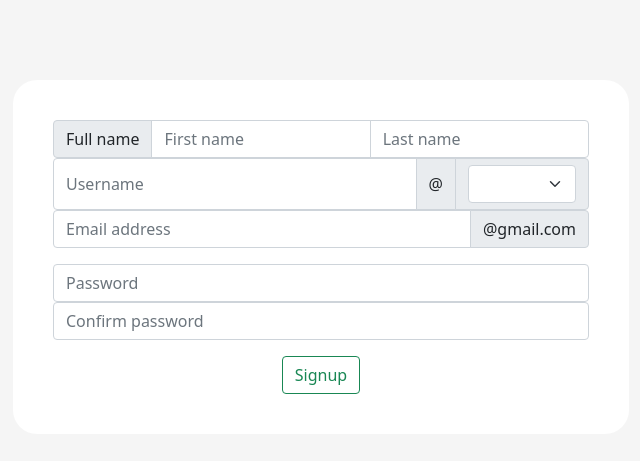
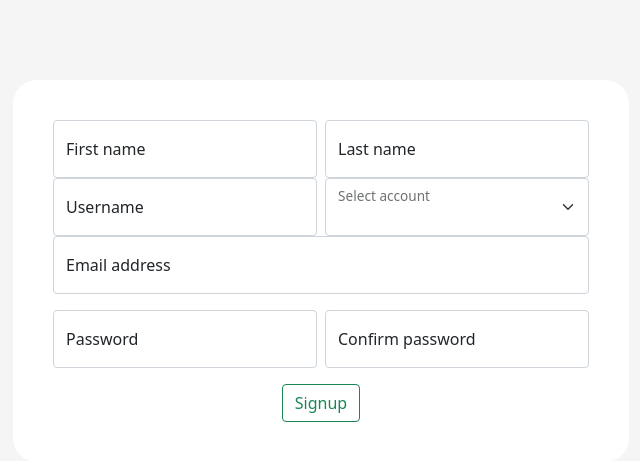
Before and after one commit to MayurThakar/3rd-year-project, a Django app: page /signup/ in a window 1280 px wide. Shown: the top 461 px of the page, without its empty margins (319-959 px from the left). Run offline with Django 3.2, Linux system fonts and the light colour scheme.

Commit message:
upgrade css

```diff
--- a/thirdyrprj/settings.py
+++ b/thirdyrprj/settings.py
@@ -120,8 +120,8 @@ USE_TZ = True
 # https://docs.djangoproject.com/en/3.2/howto/static-files/
 
 STATIC_URL = '/static/'
-# STATICFILES_DIRS = [os.path.join(BASE_DIR, 'static')]
-STATIC_ROOT = os.path.join(BASE_DIR, 'staticfiles')
+STATICFILES_DIRS = [os.path.join(BASE_DIR, 'static')]
+# STATIC_ROOT = os.path.join(BASE_DIR, 'staticfiles')
 
 # Default primary key field type
 # https://docs.djangoproject.com/en/3.2/ref/settings/#default-auto-field
--- a/thirdyrprj/urls.py
+++ b/thirdyrprj/urls.py
@@ -17,10 +17,11 @@ from django.contrib import admin
 from django.urls import path
 from django.conf import settings
 from django.conf.urls.static import static
-from webapp.views import index, signup
+from webapp import views
 
 urlpatterns = [
-    path('', index, name='index'),
-    path('signup/', signup, name='signup'),
+    path('', views.index, name='index'),
+    path('signup/', views.signup, name='signup'),
+    # path('', views.hod_page, name='hod_page'),
     path('admin/', admin.site.urls),
 ] + static(settings.STATIC_URL, document_root=settings.STATIC_ROOT)
--- a/webapp/static/CSS/style.css
+++ b/webapp/static/CSS/style.css
@@ -36,9 +36,9 @@ body {
   color: gray;
 }
 
-.exception {
-  color: red;
+#exception {
   margin-top: 1em;
+  border-radius: 1em;
 }
 
 .message {
--- a/webapp/templates/signup.html
+++ b/webapp/templates/signup.html
@@ -24,84 +24,99 @@
         <form action="{% url 'signup' %}" method="POST">
           {% csrf_token %} {% if not otp_verif %}
           <div class="form">
-            <div class="input-group">
-              <span class="input-group-text">Full name</span>
+            <div class="row g-2">
+              <div class="col-md">
+                <div class="form-floating">
                   <input
                     type="text"
+                    class="form-control {% if has_error and err_id == 1 %} form-control is-invalid {% endif %}"
                     placeholder="First name"
-                aria-label="First name"
                     name="first_name"
                     value="{{ input_data.first_name }}"
-                class="form-control"
                     required
                   />
+                  <label for="floatingInputGrid">First name</label>
+                </div>
+              </div>
+              <div class="col-md">
+                <div class="form-floating">
                   <input
                     type="text"
+                    class="form-control {% if has_error and err_id == 2 %} form-control is-invalid {% endif %}"
                     placeholder="Last name"
-                aria-label="Last name"
                     name="last_name"
                     value="{{ input_data.last_name }}"
-                class="form-control"
                     required
                   />
+                  <label for="floatingInputGrid">Last name</label>
                 </div>
-            <div class="input-group">
+              </div>
+            </div>
+            <div class="row g-2">
+              <div class="col-md">
+                <div class="form-floating">
                   <input
                     type="text"
-                class="form-control"
+                    class="form-control {% if has_error and err_id == 3 %} form-control is-invalid {% endif %}"
                     placeholder="Username"
-                aria-label="Username"
                     name="new_username"
                     value="{{ input_data.new_username }}"
                     required
                   />
-              <span class="input-group-text">@</span>
-              <span class="input-group-text"
-                ><select class="form-select" name="new_account">
+                  <label for="floatingInputGrid">Username</label>
+                </div>
+              </div>
+              <div class="col-md">
+                <div class="form-floating">
+                  <select class="form-select" name="new_account">
                     <option selected value="{{ input_data.new_account }}">
                       {{ input_data.new_account }}
                     </option>
                     <option value="student">student</option>
                     <option value="faculty">faculty</option>
-                </select></span
-              >
+                  </select>
+                  <label for="floatingSelectGrid">Select account</label>
                 </div>
-            <div class="input-group mb-3">
+              </div>
+            </div>
+            <div class="form-floating mb-3">
               <input
                 type="email"
-                class="form-control"
+                class="form-control {% if has_error and err_id == 4 %} form-control is-invalid {% endif %}"
                 placeholder="Email address"
-                aria-label="Email address"
-                aria-describedby="basic-addon2"
                 name="mail"
                 value="{{ input_data.mail }}"
                 required
               />
-              <span class="input-group-text" id="basic-addon2">@gmail.com</span>
+              <label for="floatingInput">Email address</label>
             </div>
-            <div class="password">
+            <div class="row g-2">
+              <div class="col-md">
+                <div class="form-floating">
                   <input
                     type="password"
-                class="form-control"
+                    class="form-control {% if has_error and err_id == 5 %} form-control is-invalid {% endif %}"
                     placeholder="Password"
-                aria-label="Password"
-                aria-describedby="basic-addon1"
                     name="new_password"
                     value="{{ input_data.new_password }}"
                     required
                   />
+                  <label for="floatingInputGrid">Password</label>
                 </div>
-            <div class="password">
+              </div>
+              <div class="col-md">
+                <div class="form-floating">
                   <input
                     type="password"
-                class="form-control"
+                    class="form-control {% if has_error and err_id == 6 %} form-control is-invalid {% endif %}"
                     placeholder="Confirm password"
-                aria-label="Confirm password"
-                aria-describedby="basic-addon1"
                     name="conf_new_paswd"
                     value="{{ input_data.conf_new_paswd }}"
                     required
                   />
+                  <label for="floatingInputGrid">Confirm password</label>
+                </div>
+              </div>
             </div>
             <div class="form-button">
               <button
@@ -122,7 +137,6 @@
             <input
               type="text"
               class="form-control"
-              aria-label="OTP"
               name="otp"
               value="{{ obtd_otp }}"
               required
@@ -134,8 +148,46 @@
             >
           </div>
           {% endif %} {% if has_error %}
-          <div class="exception">
-            <h5>{{ has_error }}</h5>
+          <svg xmlns="http://www.w3.org/2000/svg" style="display: none">
+            <symbol
+              id="check-circle-fill"
+              fill="currentColor"
+              viewBox="0 0 16 16"
+            >
+              <path
+                d="M16 8A8 8 0 1 1 0 8a8 8 0 0 1 16 0zm-3.97-3.03a.75.75 0 0 0-1.08.022L7.477 9.417 5.384 7.323a.75.75 0 0 0-1.06 1.06L6.97 11.03a.75.75 0 0 0 1.079-.02l3.992-4.99a.75.75 0 0 0-.01-1.05z"
+              />
+            </symbol>
+            <symbol id="info-fill" fill="currentColor" viewBox="0 0 16 16">
+              <path
+                d="M8 16A8 8 0 1 0 8 0a8 8 0 0 0 0 16zm.93-9.412-1 4.705c-.07.34.029.533.304.533.194 0 .487-.07.686-.246l-.088.416c-.287.346-.92.598-1.465.598-.703 0-1.002-.422-.808-1.319l.738-3.468c.064-.293.006-.399-.287-.47l-.451-.081.082-.381 2.29-.287zM8 5.5a1 1 0 1 1 0-2 1 1 0 0 1 0 2z"
+              />
+            </symbol>
+            <symbol
+              id="exclamation-triangle-fill"
+              fill="currentColor"
+              viewBox="0 0 16 16"
+            >
+              <path
+                d="M8.982 1.566a1.13 1.13 0 0 0-1.96 0L.165 13.233c-.457.778.091 1.767.98 1.767h13.713c.889 0 1.438-.99.98-1.767L8.982 1.566zM8 5c.535 0 .954.462.9.995l-.35 3.507a.552.552 0 0 1-1.1 0L7.1 5.995A.905.905 0 0 1 8 5zm.002 6a1 1 0 1 1 0 2 1 1 0 0 1 0-2z"
+              />
+            </symbol>
+          </svg>
+          <div
+            class="alert alert-danger d-flex align-items-center"
+            role="alert"
+            id="exception"
+          >
+            <svg
+              class="bi flex-shrink-0 me-2"
+              width="24"
+              height="24"
+              role="img"
+              aria-label="Danger:"
+            >
+              <use xlink:href="#exclamation-triangle-fill" />
+            </svg>
+            <div>{{ has_error }}</div>
           </div>
           {% endif %}
         </form>
--- a/webapp/views.py
+++ b/webapp/views.py
@@ -18,7 +18,10 @@ def index(request):
                 return render(request, 'student.html')
 
         else:
-            return render(request, 'index.html', {'has_error': error, 'input_data': request.POST})
+            return render(request, 'index.html', {
+                'has_error': error[0],
+                'err_id': error[1],
+                'input_data': request.POST})
 
     return render(request, 'index.html')
 
@@ -37,7 +40,10 @@ def signup(request):
                     'has_message': 'OTP has been sent to your email'})
 
         else:
-            return render(request, 'signup.html', {'has_error': error, 'input_data': request.POST})
+            return render(request, 'signup.html', {
+                'has_error': error[0],
+                'err_id': error[1],
+                'input_data': request.POST})
 
     elif request.method == 'POST' and 'verif-button' in request.POST:
         reference = main.Main(request)
@@ -56,3 +62,7 @@ def signup(request):
                 'has_error': error})
 
     return render(request, 'signup.html')
+
+
+def hod_page(request):
+    return render(request, 'hod.html')
```
Also changed, not shown: webapp/main.py (+13 -13 lines), webapp/templates/index.html (+63 -17 lines), db.sqlite3. Lines whose indentation alone changed are shown as unchanged.
